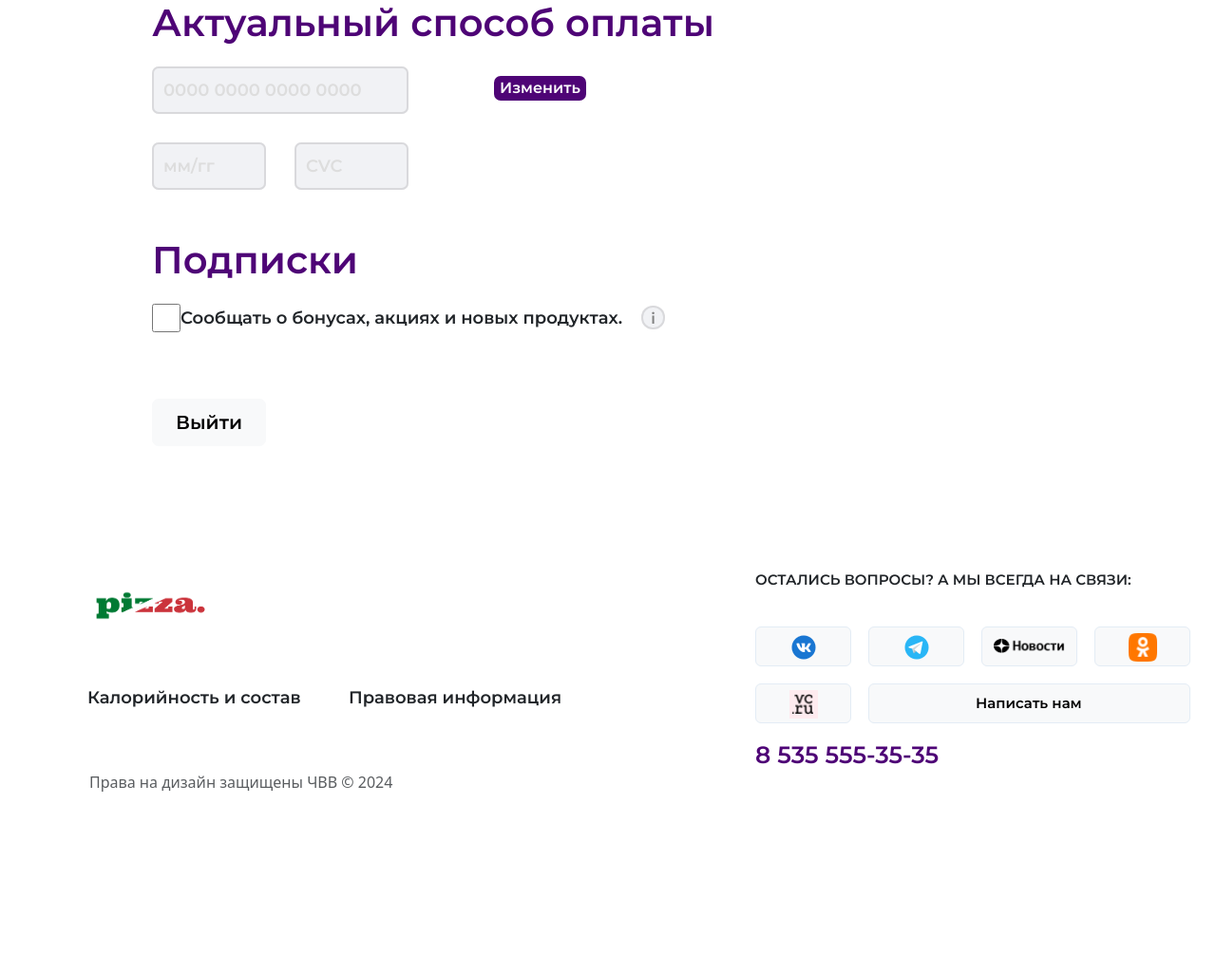
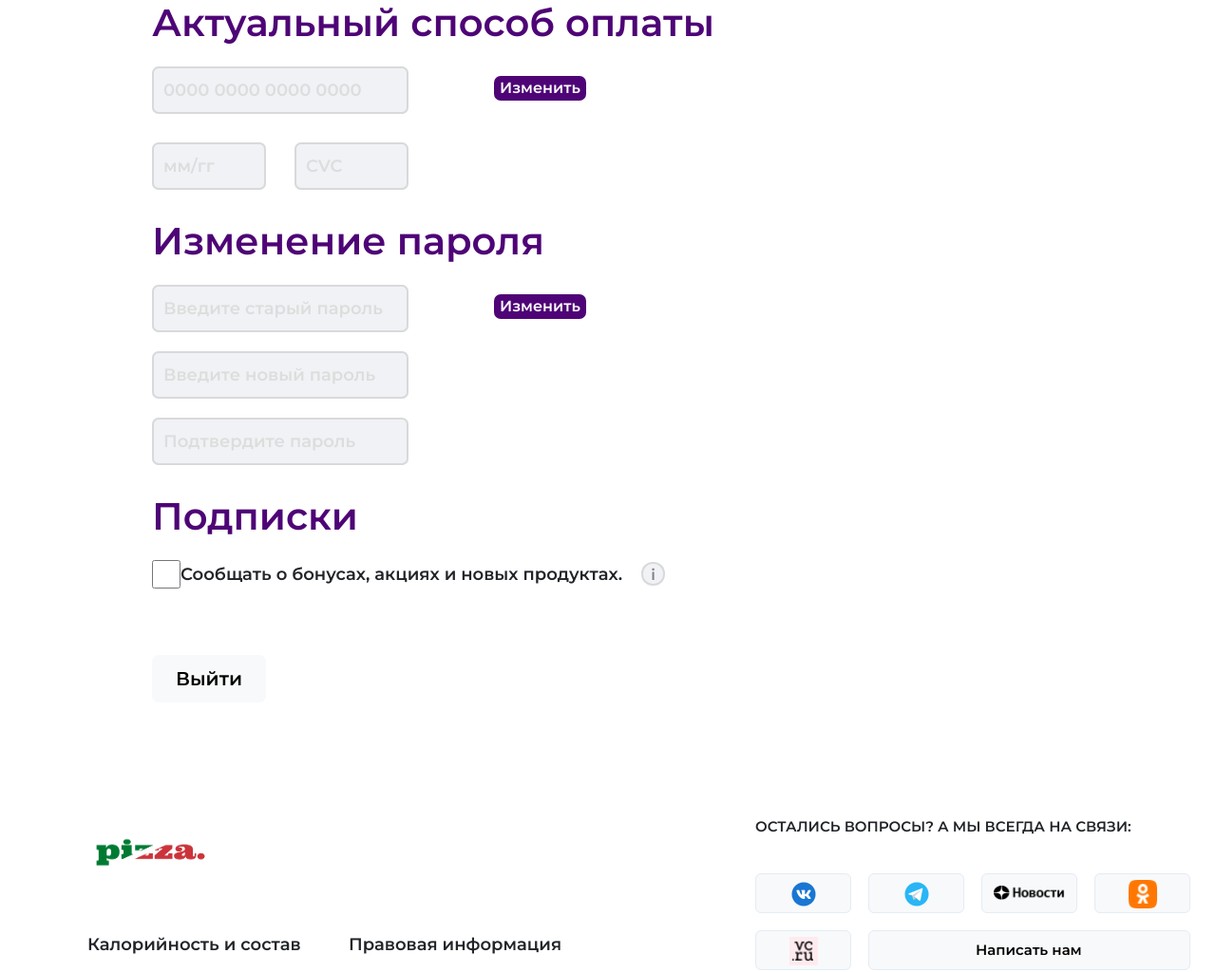
Before and after one commit to fastixr/pizza, a Flask app: page /cabinet/1 in a window 1280 px wide; the page is wider, and only the part inside the window is pictured. Shown: the part 1174-2198 px from the top of that part at 95% size. Before the commit the page ends 2008 px from the top of that part, so only its background shows below. Run offline with Flask 3, Linux system fonts and the light colour scheme; the visitor is signed in with stand-in values (Sample User, id 1); data comes from the database, SQL or seed files in the repository; some libraries are stand-ins or nearby versions.

Commit message:
updates for placing, cabinet and other fixes

```diff
--- a/app.py
+++ b/app.py
@@ -79,6 +79,10 @@ def placing():
 @app.route("/actions")
 def actions():
     return render_template('actions.html')
+
+@app.route("/order")
+def order():
+    return render_template('order.html')
 
 @app.route('/cabinet', methods=['GET'])
 @login_required
--- a/static/css/main.css
+++ b/static/css/main.css
@@ -1999,7 +1999,7 @@ li::marker {
 
 #block_lk {
     width: 1500px;
-    height: 974px;
+    height: 1234px;
     background-color: #fff;
     margin: 0 auto;
     position: sticky;
@@ -2060,6 +2060,33 @@ li::marker {
     padding-left: 10px;
 }
 
+#password_change_lk {
+    width: 270px;
+    position: absolute;
+    color: black;
+    font-family: "Montserrat", sans-serif;
+    font-weight: 900px;
+    font-size: 18px;
+}
+
+#password_change_lk_1 {
+    width: 270px;
+    position: absolute;
+    color: black;
+    font-family: "Montserrat", sans-serif;
+    font-weight: 900px;
+    font-size: 18px;
+}
+
+#password_change_lk_2 {
+    width: 270px;
+    position: absolute;
+    color: black;
+    font-family: "Montserrat", sans-serif;
+    font-weight: 900px;
+    font-size: 18px;
+}
+
 #block_name {
     position: absolute;
     left: 160px;
@@ -2143,26 +2170,31 @@ li::marker {
     top: 220px;
 }
 
-#phone_lk {
-    position: absolute;
-    color: #686466;
-    font-family: "Montserrat", sans-serif;
-    font-weight: 900px;
-    font-size: 18px;
+#block_password_lk {
+    position: absolute;
     left: 160px;
-    top: 220px;
-}
-
-#block_date {
+    top: 720px;
+    width: 270px;
+}
+
+#block_password_lk_1 {
     position: absolute;
     left: 160px;
-    top: 320px;
-}
-
-#edit_date_button_lk {
-    position: absolute;
-    left: 360px;
-    top: 40px;
+    top: 790px;
+    width: 270px;
+}
+
+#block_password_lk_2 {
+    position: absolute;
+    left: 160px;
+    top: 860px;
+    width: 270px;
+}
+
+#edit_password_button_lk {
+    position: absolute;
+    left: 520px;
+    top: 760px;
     font-weight: normal;
     font-family: "Montserrat", sans-serif;
     border-radius: 7px;
@@ -2215,14 +2286,24 @@ li::marker {
     top: 320px;
 }
 
-#subscribe {
+#password_lk {
     position: absolute;
     color: #4E0476;
     font-family: "Montserrat", sans-serif;
     font-weight: 900px;
     font-size: 40px;
     left: 160px;
-    top: 700px;
+    top: 680px;
+}
+
+#subscribe {
+    position: absolute;
+    color: #4E0476;
+    font-family: "Montserrat", sans-serif;
+    font-weight: 900px;
+    font-size: 40px;
+    left: 160px;
+    top: 970px;
 }
 
 #sub_check {
@@ -2230,13 +2311,13 @@ li::marker {
     width: 30px;
     height: 30px;
     left: 160px;
-    top: 770px;
+    top: 1040px;
 }
 
 #sub_text {
     position: absolute;
     left: 190px;
-    top: 775px;
+    top: 1045px;
     font-family: "Montserrat", sans-serif;
     font-weight: 900px;
     font-size: 18px;
@@ -2251,7 +2332,7 @@ input[type='checkbox'] {
     width: 120px;
     height: 50px;
     left: 160px;
-    top: 870px;
+    top: 1140px;
     font-weight: normal;
     font-family: "Montserrat", sans-serif;
     font-size: 20px;
@@ -2334,14 +2415,14 @@ input[type='checkbox'] {
     font-family: "Montserrat", sans-serif;
     color: gray;
     left: 675px;
-    top: 772px;
+    top: 1042px;
 }
 
 #info_sub:hover {
     position: absolute;
     font-family: "Montserrat", sans-serif;
     left: 675px;
-    top: 772px;
+    top: 1042px;
     color: black;
 }
 
--- a/static/js/cabinet.js
+++ b/static/js/cabinet.js
@@ -50,3 +50,24 @@ editButton_card_lk.addEventListener('click', function(event) {
     editButton_card_lk.textContent = 'Изменить';
   }
 });
+
+const password_change_lk = document.getElementById('password_change_lk');
+const password_change_lk_1 = document.getElementById('password_change_lk_1');
+const password_change_lk_2 = document.getElementById('password_change_lk_2');
+const edit_password_button_lk = document.getElementById('edit_password_button_lk');
+
+edit_password_button_lk.addEventListener('click', function(event) {
+    event.preventDefault();
+  if (edit_password_button_lk.textContent === 'Изменить') {
+    event.stopPropagation();
+    password_change_lk.disabled = false;
+    password_change_lk_1.disabled = false;
+    password_change_lk_2.disabled = false;
+    edit_password_button_lk.textContent = 'Сохранить';
+  } else {
+    password_change_lk.disabled = true;
+    password_change_lk_1.disabled = true;
+    password_change_lk_2.disabled = true;
+    edit_password_button_lk.textContent = 'Изменить';
+  }
+});
--- a/templates/cabinet.html
+++ b/templates/cabinet.html
@@ -91,6 +91,33 @@
         <span id="info_sub" class="clue" data-clue="Согласие на СМС-расслыку от ООО Пицца от Пашки">
             i
         </span>
+        <button id="edit_password_button_lk">Изменить</button>
+        <form>
+            <h2 id="password_lk" class="text">Изменение пароля</h2>
+            <div id="password_forms">
+                <div id="block_password_lk">
+                    <div class="wrapper">
+                        <div class="input_name">
+                            <input type="text" id="password_change_lk" placeholder="Введите старый пароль" disabled required>
+                        </div>
+                    </div>
+                </div>
+                <div id="block_password_lk_1">
+                    <div class="wrapper">
+                        <div class="input_name">
+                            <input type="text" id="password_change_lk_1" placeholder="Введите новый пароль" disabled required>
+                        </div>
+                    </div>
+                </div>
+                <div id="block_password_lk_2">
+                    <div class="wrapper">
+                        <div class="input_name">
+                            <input type="text" id="password_change_lk_2" placeholder="Подтвердите пароль" disabled required>
+                        </div>
+                    </div>
+                </div>
+            </div>
+        </form>
         <h2 id="subscribe" class="text">Подписки</h2>
         <div>
             <label>
```
Also changed, not shown: other parts of static/css/main.css (+126 -50 lines), templates/order.html (added, +12 -0 lines), templates/placing.html (+8 -12 lines), 2 other files.
